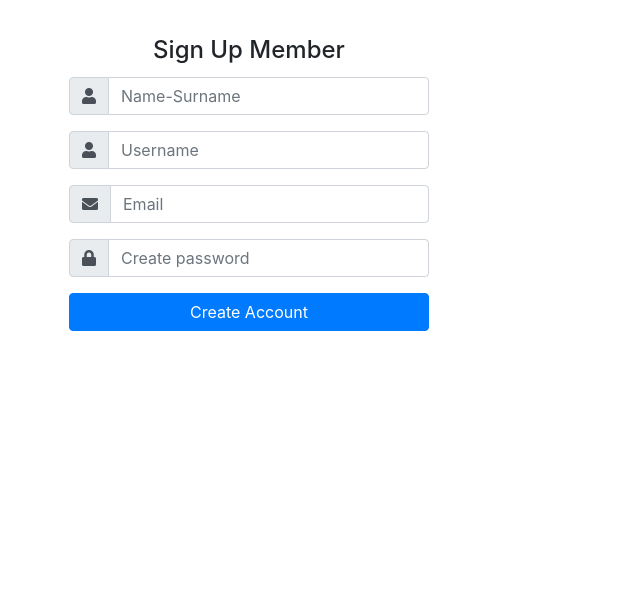
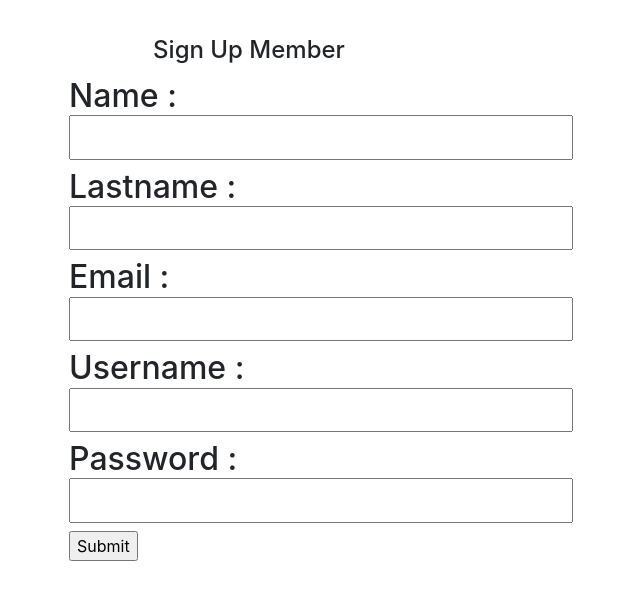
Before and after one commit to NesselP/CED59-5902041620172, a Flask app: page / in a window 1280 px wide. Shown: the top 600 px of the page, without its empty margins (391-1031 px from the left). Run offline with Flask 2, Linux system fonts and the light colour scheme; some libraries are stand-ins or nearby versions.

Commit message:
Update register.html

```diff
--- a/assignment7/templates/register.html
+++ b/assignment7/templates/register.html
@@ -2,58 +2,36 @@
 <html lang="en" dir="ltr">
     <head>
       <link href="//maxcdn.bootstrapcdn.com/bootstrap/4.0.0/css/bootstrap.min.css" rel="stylesheet" id="bootstrap-css">
-<script src="//maxcdn.bootstrapcdn.com/bootstrap/4.0.0/js/bootstrap.min.js"></script>
-<script src="//cdnjs.cloudflare.com/ajax/libs/jquery/3.2.1/jquery.min.js"></script>
-<!------ Include the above in your HEAD tag ---------->
+        <script src="//maxcdn.bootstrapcdn.com/bootstrap/4.0.0/js/bootstrap.min.js"></script>
+        <script src="//cdnjs.cloudflare.com/ajax/libs/jquery/3.2.1/jquery.min.js"></script>
+                            <!------ Include the above in your HEAD tag ---------->
 
 <link rel="stylesheet" href="https://use.fontawesome.com/releases/v5.0.8/css/all.css">
 
 <article class="card-body mx-auto" style="max-width: 400px;">
 	<h4 class="card-title mt-3 text-center">Sign Up Member</h4>
 
-	<form id="contract-form" action="" method="POST">
-	<div class="form-group input-group">
-		<div class="input-group-prepend">
-		    <span class="input-group-text"> <i class="fa fa-user"></i> </span>
-		 </div>
-        <input type = "text" name = "Name" class="form-control" placeholder="Name-Surname" required ="required">
-    </div> <!-- form-group// -->
-    <div class="form-group input-group">
-		<div class="input-group-prepend">
-		    <span class="input-group-text"> <i class="fa fa-user"></i> </span>
-		 </div>
-        <input username="Username" class="form-control" placeholder="Username" type="text" user = "User" required ="required">
-    </div> <!-- form-group// -->
-    <div class="form-group input-group">
-    	<div class="input-group-prepend">
-		    <span class="input-group-text"> <i class="fa fa-envelope"></i> </span>
-		 </div>
-        <input type="email" email="Email" class="form-control" placeholder="Email"  required ="required" id="email" data-validation="email">
-    </div> <!-- form-group// -->
+	<form id="contract-form" action="{{ url_for('register') }}" method="POST">
 
-    <div class="form-group input-group">
-    	<div class="input-group-prepend">
-		    <span class="input-group-text"> <i class="fa fa-lock"></i> </span>
-		</div>
-        <input class="form-control" placeholder="Create password" type="password" pass = "password" id = "password" minlength="8">
-    </div> <!-- form-group// -->
+        {{ form.csrf_token }}
 
-    <div class="form-group">
-        <button type="submit" class="btn btn-primary btn-block"> Create Account  </button>
-    </div> <!-- form-group// -->
-
-
+	    <h2><tr><td>Name : </td><td>{{ form.name }} </td></tr></h2>
+        <h2><tr><td>Lastname : </td><td> {{ form.last }} </td></tr></h2>
+        <h2><tr><td>Email : </td><td> {{ form.email }}</td></tr></h2>
+        {% for error in form.email.errors %}
+            <tr><td colspan="2" align="center"><li style="color:red">{{ error }}</li></td></tr>
+            <script language="JavaScript">alert("ก้อน Email ให้ถูกต้อง");</script>
+        {% endfor %}
+        <h2><tr><td>Username : </td><td> {{ form.username }} </td></tr></h2>
+        <h2><tr><td>Password : </td><td> {{ form.password }} </td></tr></h2>
+        {% for error in form.password.errors %}
+            <tr><td colspan="2" align="center"><li style="color:red">{{ error }}</li></td></tr>
+            <script language="JavaScript">alert("ก้อนรหัสผ่านอย่างน้อย 8-12 ตัว");</script>
+        {% endfor %}
+        <tr><td colspan="2" align="center"><input type="submit" value="Submit"/></td></tr>
 
 </form>
-
 </article>
-
-
-
-
-
     </body>
-
-
 </head>
 </html>
```
